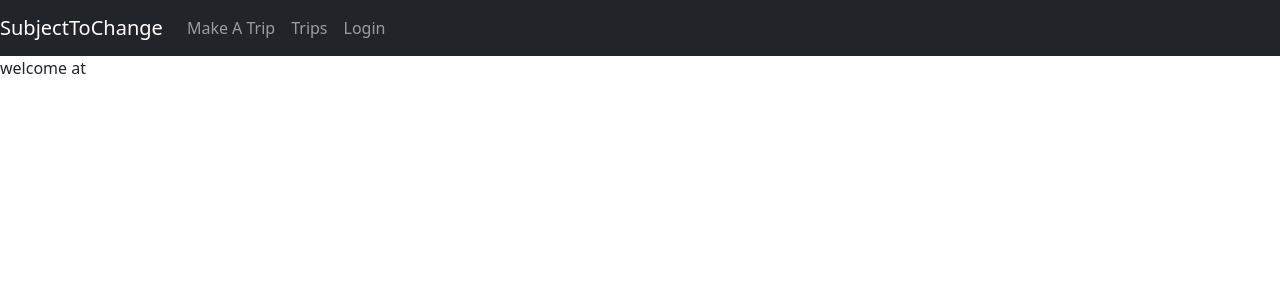
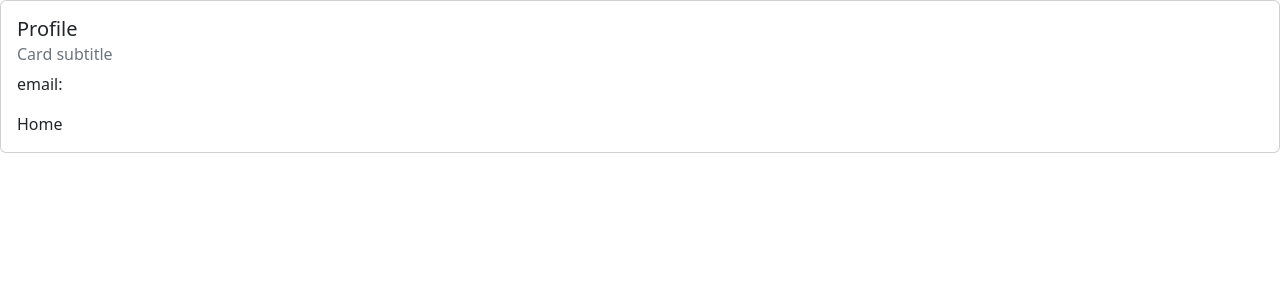
Before and after one commit to lauren-adams/RoadTripper, a React (Create React App) app in the folder road-trip-frontend/: page /profile in a window 1280 px wide. Before the commit this address led to /home. Shown: the top 300 px of the page. Built offline with nearby package versions, Linux system fonts and the light colour scheme.

Commit message:
add profile and logout navigation

```diff
--- a/road-trip-frontend/src/App.js
+++ b/road-trip-frontend/src/App.js
@@ -3,6 +3,7 @@ import Login from "./components/Login";
 import Maps from "./components/Maps";
 import Trip from "./components/Trip";
 import Home from "./components/Home";
+import Profile from "./components/Profile";
 import { Route, Switch, Redirect, NavLink } from "react-router-dom";
 
 function App() {
@@ -15,6 +16,7 @@ function App() {
           <Route path="/maps" component={Maps} />
           <Route path="/view-trips" component={Trip} />
           <Route path="/home" component={Home} />
+        <Route path="/profile" component={Profile} />
         <Redirect from="/" to="/home" />
       </Switch>
     </>
--- a/road-trip-frontend/src/components/Home.js
+++ b/road-trip-frontend/src/components/Home.js
@@ -6,6 +6,10 @@ import { useContext } from 'react';
 
 const Home = () => {
     const userCtx = useContext(UserContext);
+
+    const logOut = () => {
+        userCtx.setMyUser("", "", false);
+    };
 
     return (
         <div>
@@ -27,13 +31,31 @@ const Home = () => {
                         </Link>
                     </li>
                 </div>
-                <div className="navbar-nav mr-auto">
+
+
+                {userCtx.isLoggedIn ? (
+                    <div className="navbar-nav ml-auto">
+                        <li className="nav-item">
+                            <Link to={"/profile"} className="nav-link">
+                                {userCtx.email}
+                            </Link>
+                        </li>
+                        <li className="nav-item">
+                            <a href="/home" className="nav-link" onClick={logOut}>
+                                LogOut
+                            </a>
+                        </li>
+                    </div>
+                ) : (
+                    <div className="navbar-nav ml-auto">
                         <li className="nav-item">
                             <Link to={"/login"} className="nav-link">
                                 Login
                             </Link>
                         </li>
                     </div>
+                )}
+
             </nav>
             <p>welcome {userCtx.username} at {userCtx.email}</p>
         </div>
--- a/road-trip-frontend/src/components/Login.js
+++ b/road-trip-frontend/src/components/Login.js
@@ -24,8 +24,11 @@ const Login = () => {
   const [touched, setTouched] = useState({});
   const userCtx = useContext(UserContext);
 
-  const logHandler = () => {
+  const logHandler = async () => {
     notify("You login to your account successfully", "success")
+    //    //https://subjecttochange.dev/api/user?emailAddress=g@g.com
+    const response = await axios.get('https://subjecttochange.dev/api/user?emailAddress=' + data.email);
+    console.log(response.data);
     history.push('/home');
   }
 
@@ -53,7 +56,7 @@ const Login = () => {
           notify("Success, pimp. Redirecting you.")
           window.sessionStorage.setItem("loginToken", passwordGiven);
           logHandler();
-          userCtx.setMyUser( "user", email);
+          userCtx.setMyUser( "user", email, true);
 
 
         }
--- /dev/null
+++ b/road-trip-frontend/src/components/Profile.js
@@ -0,0 +1,45 @@
+import React, { useEffect, useState } from "react";
+//Icon
+import userIcon from "../img/user.svg";
+import emailIcon from "../img/email.svg";
+import passwordIcon from "../img/password.svg";
+// Validate
+import { validate } from "./validate";
+// Styles
+import styles from "./SignUp.module.css";
+import "react-toastify/dist/ReactToastify.css";
+// Toast
+import { ToastContainer, toast } from "react-toastify";
+import { notify } from "./toast";
+//
+import { Link } from "react-router-dom";
+// Axios
+import axios from "axios";
+import { useHistory } from "react-router-dom";
+import { useContext } from 'react';
+import UserContext from "./UserContext";
+
+
+
+const Profile = () => {
+
+    const userCtx = useContext(UserContext);
+    const history = useHistory();
+    //https://subjecttochange.dev/api/user?emailAddress=g@g.com
+
+
+    return (
+    <div className="card">
+        <div className="card-body">
+            <h5 className="card-title">Profile</h5>
+            <h6 className="card-subtitle mb-2 text-muted">Card subtitle</h6>
+            <p className="card-text">email: {userCtx.email}</p>
+            <Link to={"/home"} className="nav-link">
+                Home
+            </Link>
+        </div>
+    </div>
+    );
+};
+
+export default Profile;
--- a/road-trip-frontend/src/components/UserContext.js
+++ b/road-trip-frontend/src/components/UserContext.js
@@ -28,10 +28,10 @@ export function UserContextProvider(props) {
         });
     }
 
-    function setUser(username, email){
+    function setUser(username, email, log){
             setUserName(username);
             setUserEmail(email);
-            setLoggedIn(true);
+            setLoggedIn(log);
             return 0;
     }
 
```
Lines whose indentation alone changed are shown as unchanged.
